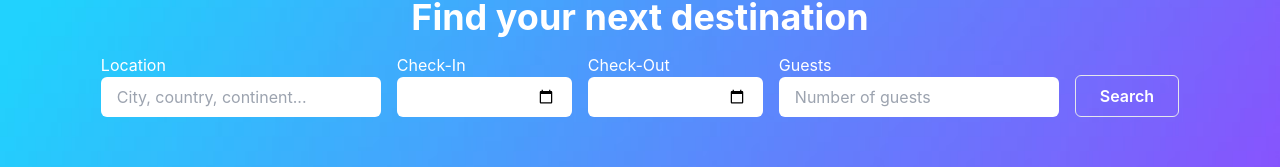
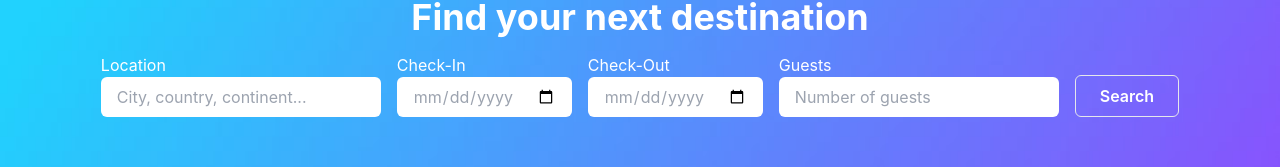
Before and after one commit to itsmaik/holidaze-maik, a React (Vite) app: page / in a window 1280 px wide. Shown: the part 193-360 px from the top of the page. Built offline with nearby package versions, Linux system fonts and the light colour scheme; no server answers.

Commit message:
adds minor styling updates

```diff
--- a/src/components/searchBar/SearchBarForm.tsx
+++ b/src/components/searchBar/SearchBarForm.tsx
@@ -55,11 +55,11 @@ export default function SearchBarForm () {
           <div className="flex flex-row w-full gap-2 md:w-auto md:gap-4">
             <div className="flex flex-col w-1/2">
               <label htmlFor="checkIn" className="text-sm sm:text-base hidden sm:block">Check-In</label>
-              <input type="date" id="checkIn" name="checkIn" value={formValues.checkIn} onChange={handleChange} aria-label="Check-in date" className="w-full px-4 py-2 focus:outline-none h-10 rounded-md"/>
+              <input type="date" id="checkIn" name="checkIn" value={formValues.checkIn} onChange={handleChange} aria-label="Check-in date" className="w-full text-gray-400 px-4 py-2 focus:outline-none h-10 rounded-md"/>
             </div>
             <div className="flex flex-col w-1/2">
               <label htmlFor="checkOut" className="text-sm sm:text-base hidden sm:block">Check-Out</label>
-              <input type="date" id="checkOut" name="checkOut" value={formValues.checkOut} onChange={handleChange} aria-label="Check-out date" className="w-full px-4 py-2 focus:outline-none h-10 rounded-md"/>
+              <input type="date" id="checkOut" name="checkOut" value={formValues.checkOut} onChange={handleChange} aria-label="Check-out date" className="w-full text-gray-400 px-4 py-2 focus:outline-none h-10 rounded-md"/>
             </div>
           </div>
 
```
